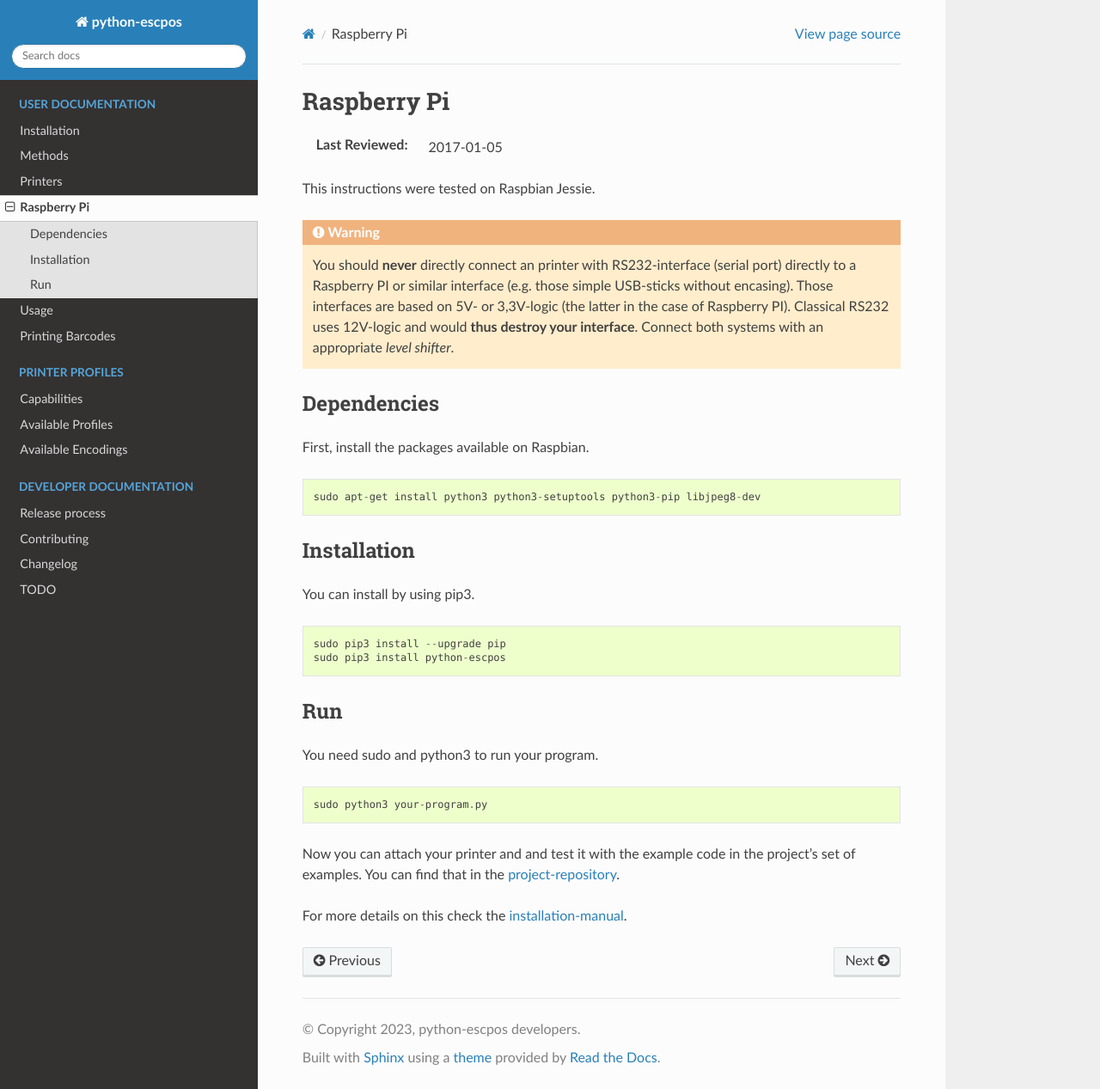
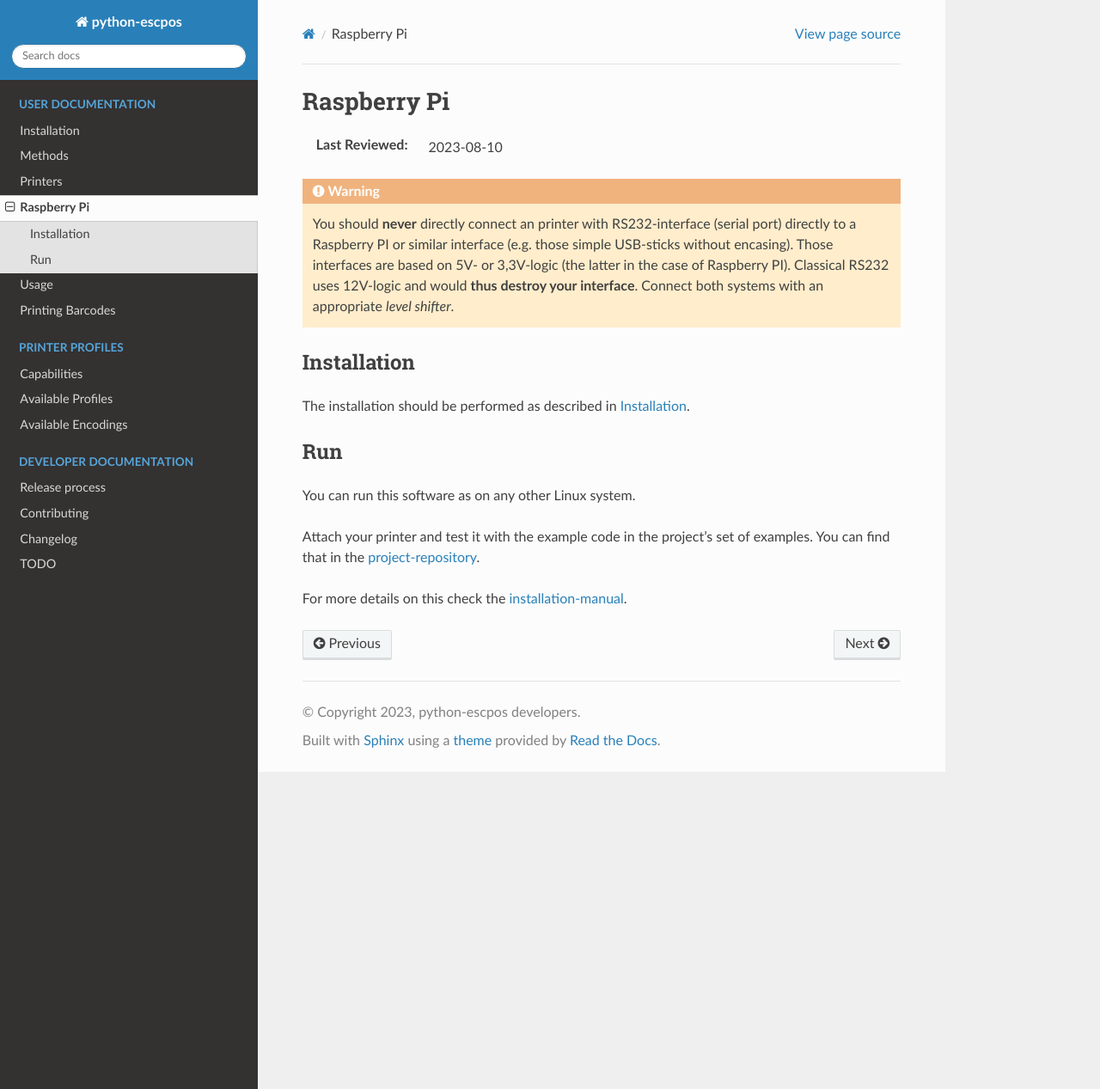
Before and after one commit to python-escpos/python-escpos, a Sphinx documentation site: the page built from doc/user/raspi.rst, in a window 1280 px wide and 1267 px high. Shown: the whole window at 86% size. Built offline with Sphinx 7.4.7 and the Read the Docs theme 2.0.0, drawn with Linux system fonts in a browser that asks for light colours; pages that are not in the unit, such as notebooks, are missing from menus.

Commit message:
revise raspi section

```diff
--- a/doc/user/installation.rst
+++ b/doc/user/installation.rst
@@ -1,3 +1,5 @@
+.. _user_installation:
+
 Installation
 ============
 
--- a/doc/user/raspi.rst
+++ b/doc/user/raspi.rst
@@ -1,41 +1,26 @@
 Raspberry Pi
 ============
 
-:Last Reviewed: 2017-01-05
+:Last Reviewed: 2023-08-10
 
-This instructions were tested on Raspbian Jessie.
-
-.. warning:: You should **never** directly connect an printer with RS232-interface (serial port) directly to
-    a Raspberry PI or similar interface (e.g. those simple USB-sticks without encasing). Those interfaces are
-    based on 5V- or 3,3V-logic (the latter in the case of Raspberry PI). Classical RS232 uses 12V-logic and would
-    **thus destroy your interface**. Connect both systems with an appropriate *level shifter*.
-
-Dependencies
-------------
-First, install the packages available on Raspbian.
-
-::
-
-       sudo apt-get install python3 python3-setuptools python3-pip libjpeg8-dev
+.. warning:: You should **never** directly connect an printer with RS232-interface
+    (serial port) directly to a Raspberry PI or similar interface
+    (e.g. those simple USB-sticks without encasing).
+    Those interfaces are based on 5V- or 3,3V-logic
+    (the latter in the case of Raspberry PI).
+    Classical RS232 uses 12V-logic and would **thus destroy your interface**.
+    Connect both systems with an appropriate *level shifter*.
 
 Installation
 ------------
-You can install by using pip3.
-
-::
-
-    sudo pip3 install --upgrade pip
-    sudo pip3 install python-escpos
+The installation should be performed as described in :ref:`user_installation`.
 
 Run
 ---
-You need sudo and python3 to run your program.
+You can run this software as on any other Linux system.
 
-::
-
-    sudo python3 your-program.py
-
-Now you can attach your printer and and test it with the example code in the project's set of examples.
-You can find that in the `project-repository <https://github.com/python-escpos/python-escpos>`__.
+Attach your printer and test it with the example code in the project's set of examples.
+You can find that in the
+`project-repository <https://github.com/python-escpos/python-escpos>`__.
 
 For more details on this check the :doc:`installation-manual <installation>`.
```
